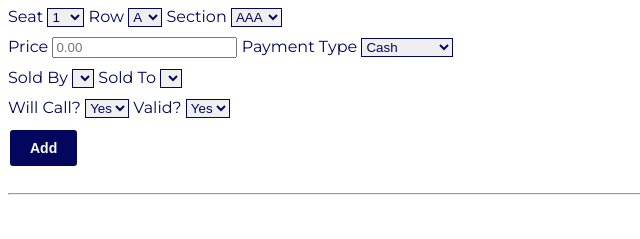
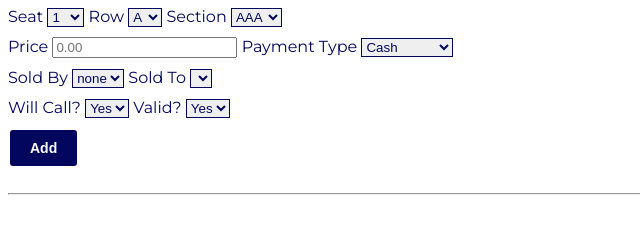
Before and after one commit to nbowd/CrowdFlow, a plain HTML site: page frontend/tickets.html in a window 1280 px wide. Shown: the part 216-455 px from the top of the page, 0-640 px from the left. Drawn offline with Linux system fonts and the light colour scheme; no server answers.

Commit message:
Update tickets.html
Added null as option for soldByEmployeeID add form

```diff
--- a/frontend/tickets.html
+++ b/frontend/tickets.html
@@ -101,6 +101,7 @@
         <div>
         <label for="soldByEmployeeIDAddInput">Sold By</label>
         <select name="soldByEmployeeIDAddInput" id="soldByEmployeeIDAddInput">
+            <option value="null">none</option>
         </select>
         <label for="soldToFanIDAddInput">Sold To</label>
         <select name="soldToFanIDAddInput" id="soldToFanIDAddInput" required>
```
